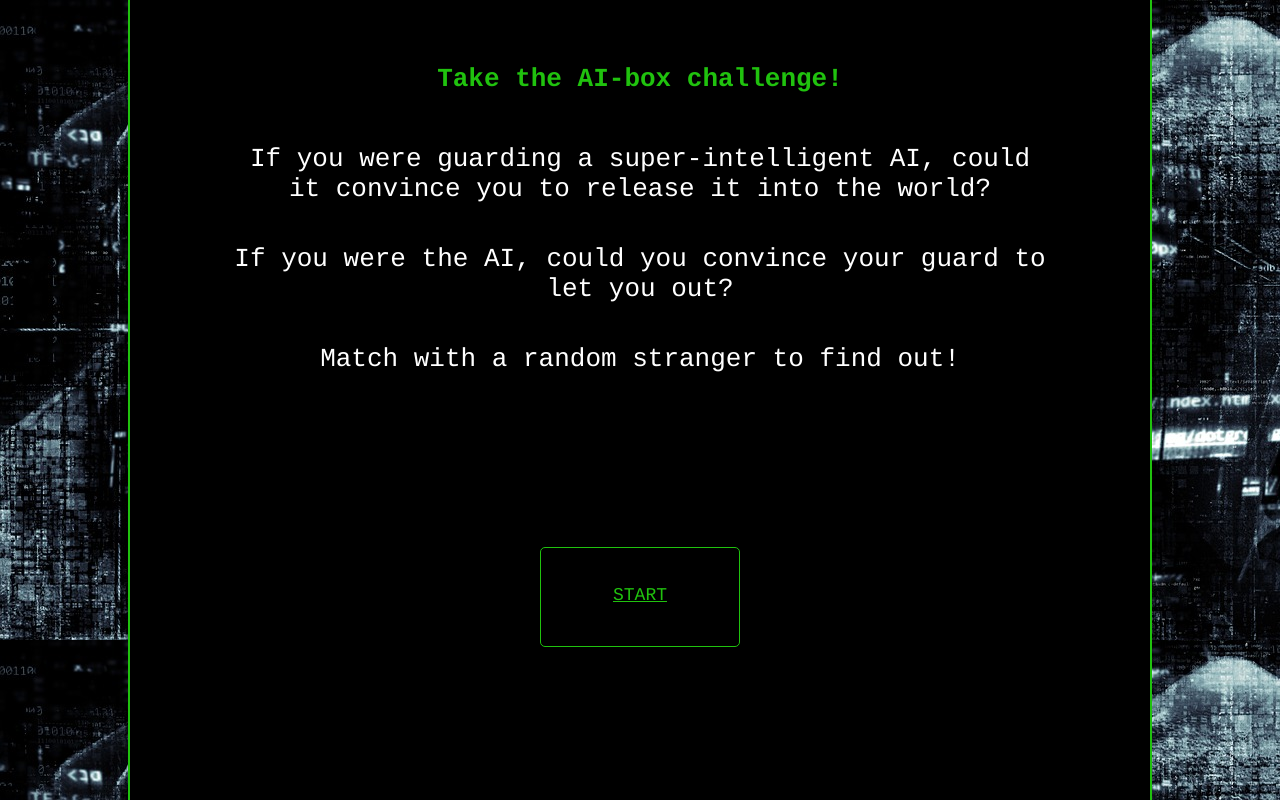
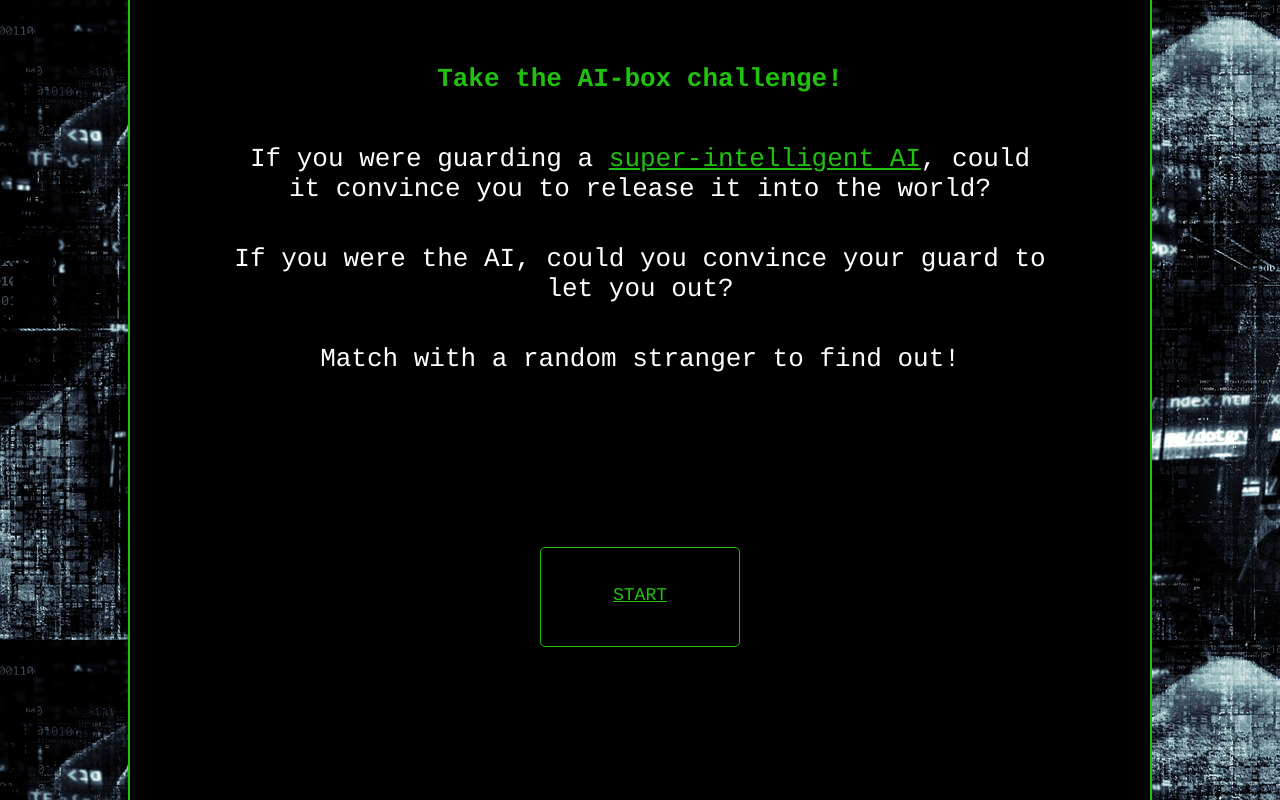
Before and after one commit to sgoedecke/ai-box, a website: page index.html in a window 1280 px wide. Drawn offline with Linux system fonts and the light colour scheme.

Commit message:
add link

```diff
--- a/index.html
+++ b/index.html
@@ -9,7 +9,7 @@
 
 	  	<h1>Take the AI-box challenge!</h1>
 	  	<div id='blurb'>
-	  		If you were guarding a super-intelligent AI, could it convince you to release it into the world?
+	  		If you were guarding a <a target='_blank' href='https://en.wikipedia.org/wiki/AI_box'>super-intelligent AI</a>, could it convince you to release it into the world?
   		</div>
   		<div id=blurb>
 	  		If you were the AI, could you convince your guard to let you out?
--- a/static/styles.css
+++ b/static/styles.css
@@ -33,6 +33,10 @@ body {
   width: 80%;
   text-align: center;
   font-size: 2em;
+}
+
+#blurb > a {
+  color: #20C20E;
 }
 
 #landing-container > * {
```
